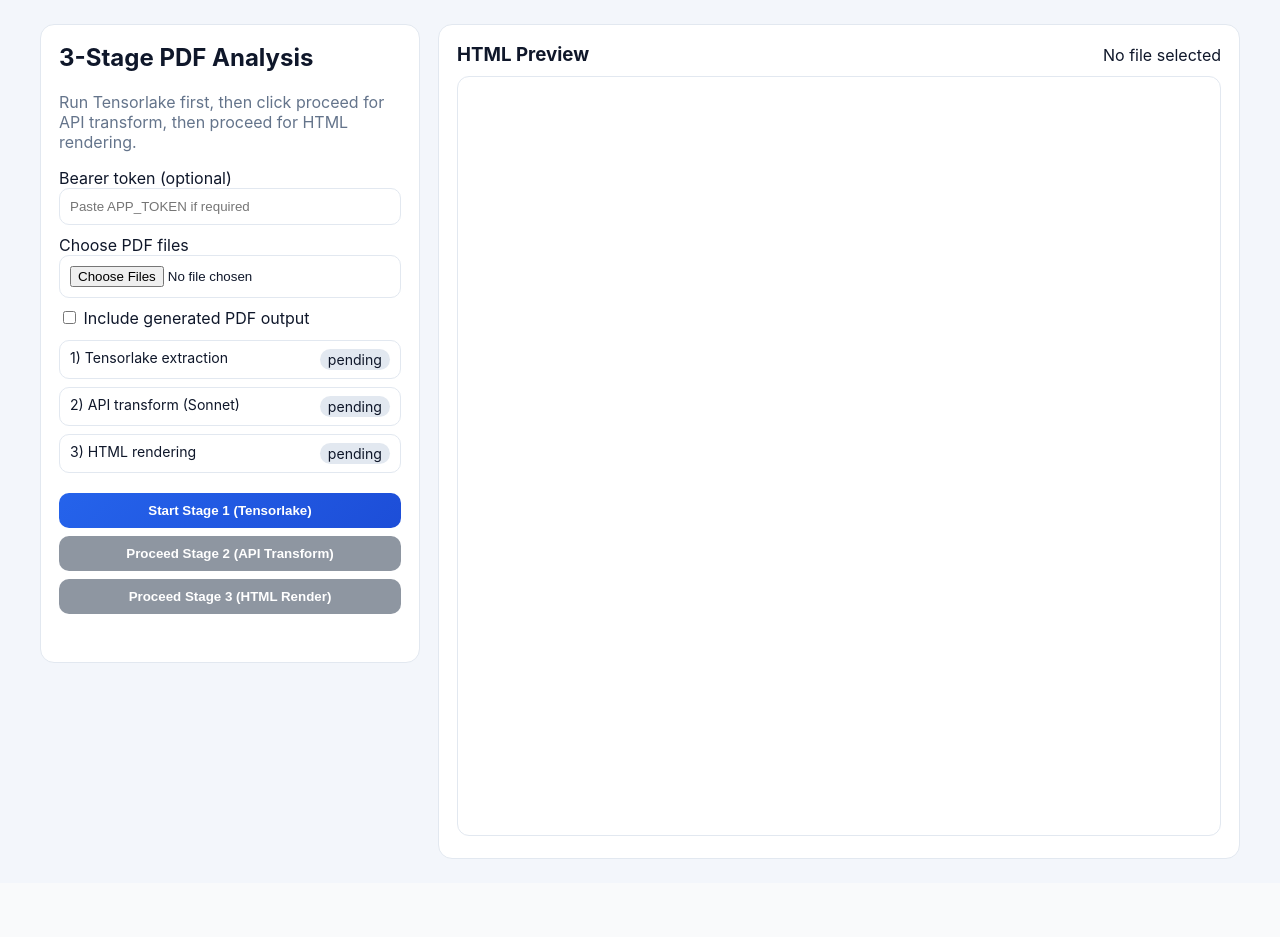
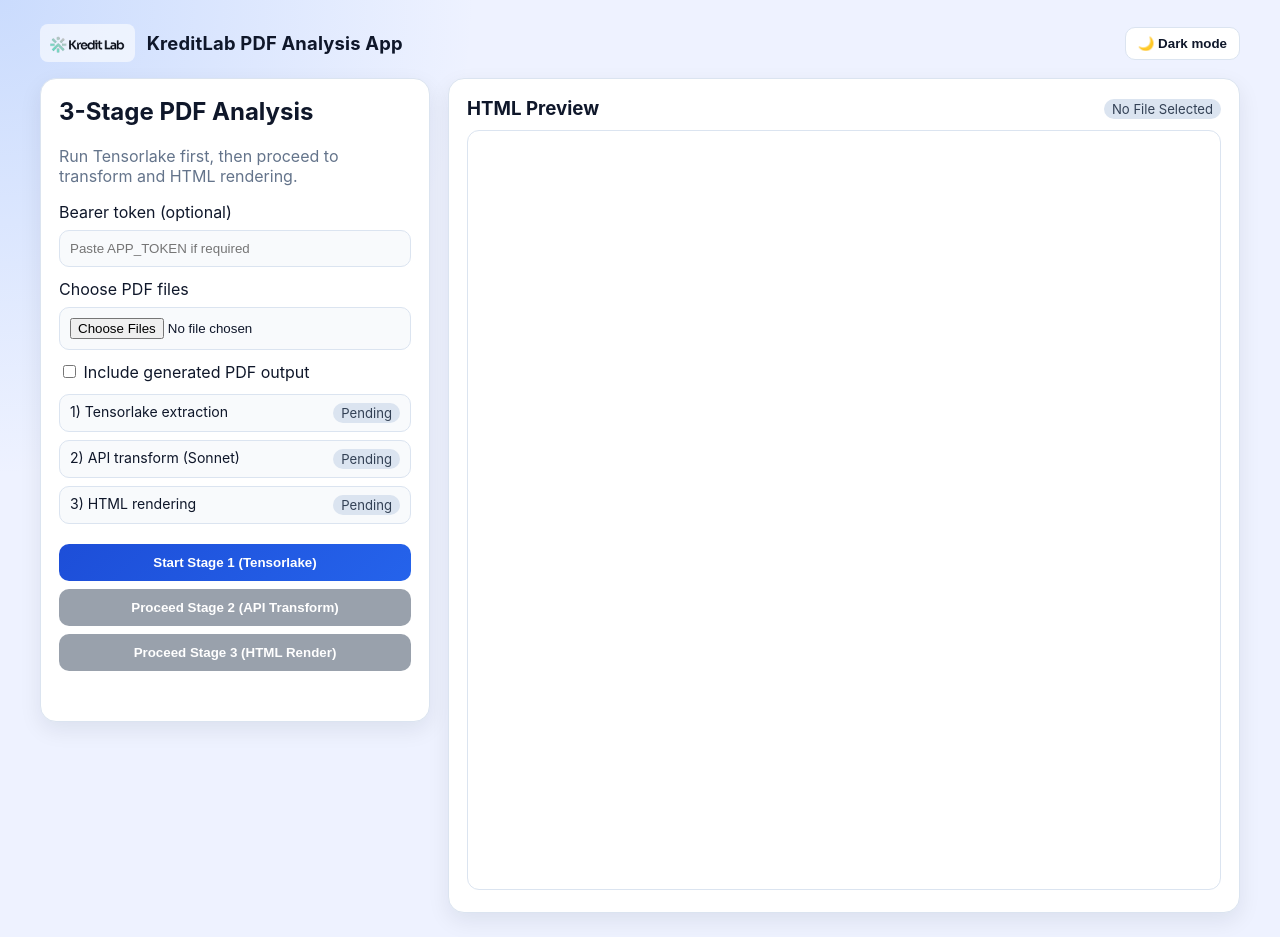
Before and after one commit to M1doriya/Display-Apps, a FastAPI app: page / in a window 1280 px wide. Before the commit the page ends 859 px from the top, so only its background shows below. Run offline with FastAPI, Linux system fonts and the light colour scheme; some libraries are stand-ins or nearby versions.

Commit message:
Polish pipeline UI with theme toggle and brand logos

```diff
--- a/integrated-app/app.py
+++ b/integrated-app/app.py
@@ -6,6 +6,7 @@ from typing import Literal, Optional
 from fastapi import Depends, FastAPI, File, Header, HTTPException, Query, Request, UploadFile
 from fastapi.middleware.cors import CORSMiddleware
 from fastapi.responses import HTMLResponse, JSONResponse
+from fastapi.staticfiles import StaticFiles
 from fastapi.templating import Jinja2Templates
 from pydantic import BaseModel
 
@@ -20,6 +21,7 @@ from pipeline import (
 app = FastAPI(title="Display-Apps Integrated Pipeline", version="1.0.0")
 BASE_DIR = Path(__file__).resolve().parent
 templates = Jinja2Templates(directory=str(BASE_DIR / "templates"))
+app.mount("/assets", StaticFiles(directory=str(BASE_DIR.parent)), name="assets")
 
 cors_origins = [origin.strip() for origin in os.environ.get("CORS_ALLOW_ORIGINS", "*").split(",") if origin.strip()]
 app.add_middleware(
--- a/integrated-app/templates/index.html
+++ b/integrated-app/templates/index.html
@@ -1,39 +1,203 @@
 <!DOCTYPE html>
-<html lang="en">
+<html lang="en" data-theme="light">
 <head>
   <meta charset="UTF-8" />
   <meta name="viewport" content="width=device-width, initial-scale=1.0" />
-  <title>Display-Apps Staged Pipeline</title>
+  <title>KreditLab Pipeline App</title>
   <style>
-    :root { --bg:#f3f6fb; --card:#fff; --text:#0f172a; --muted:#64748b; --primary:#2563eb; --success:#16a34a; --danger:#dc2626; --border:#e2e8f0; }
+    :root {
+      --bg: #eef2ff;
+      --surface: #ffffff;
+      --surface-2: #f8fafc;
+      --text: #0f172a;
+      --muted: #64748b;
+      --primary: #1d4ed8;
+      --primary-2: #2563eb;
+      --success: #16a34a;
+      --danger: #dc2626;
+      --border: #dbe4f0;
+      --shadow: 0 8px 22px rgba(15, 23, 42, 0.08);
+    }
+
+    [data-theme="dark"] {
+      --bg: #0b1220;
+      --surface: #0f172a;
+      --surface-2: #111b31;
+      --text: #e2e8f0;
+      --muted: #94a3b8;
+      --primary: #3b82f6;
+      --primary-2: #2563eb;
+      --success: #22c55e;
+      --danger: #ef4444;
+      --border: #25324a;
+      --shadow: 0 12px 28px rgba(2, 6, 23, 0.45);
+    }
+
     * { box-sizing: border-box; }
-    body { margin:0; font-family: Inter, "Segoe UI", Arial, sans-serif; background:var(--bg); color:var(--text); padding:24px; }
-    .layout { max-width:1200px; margin:0 auto; display:grid; gap:18px; grid-template-columns:380px 1fr; align-items:start; }
-    .card { background:var(--card); border:1px solid var(--border); border-radius:14px; padding:18px; }
-    .input, .token-input { width:100%; border:1px solid var(--border); border-radius:10px; padding:10px; margin-bottom:10px; }
-    .btn { width:100%; border:none; border-radius:10px; color:#fff; font-weight:600; padding:10px; cursor:pointer; margin-top:8px; background:linear-gradient(135deg,#2563eb,#1d4ed8); }
-    .btn.secondary { background:#334155; }
-    .btn:disabled { opacity:.55; cursor:not-allowed; }
-    .status { margin-top:10px; min-height:20px; font-size:.9rem; }
-    .status.success{ color:var(--success);} .status.error{color:var(--danger);}
-    .stage-list { display:grid; gap:8px; margin:12px 0; }
-    .stage { border:1px solid var(--border); border-radius:10px; padding:8px 10px; font-size:.88rem; display:flex; justify-content:space-between; }
-    .stage .pill { padding:2px 8px; border-radius:999px; background:#e2e8f0; }
-    .pill.success { background:#dcfce7; color:#166534; }
-    .pill.error { background:#fee2e2; color:#991b1b; }
-    .pill.running { background:#dbeafe; color:#1d4ed8; }
-    .result-item{ border:1px solid var(--border); border-radius:10px; padding:10px; margin-top:8px; background:#f8fafc; }
-    .result-actions{ display:flex; gap:6px; flex-wrap:wrap; margin-top:8px; }
-    .result-actions button{ border:1px solid #cbd5e1; background:#fff; border-radius:8px; padding:6px 8px; cursor:pointer; }
-    iframe { width:100%; min-height:760px; border:1px solid var(--border); border-radius:12px; background:#fff; }
-    @media (max-width:1024px){ .layout{ grid-template-columns:1fr; } iframe{ min-height:500px; } }
+    body {
+      margin: 0;
+      font-family: Inter, "Segoe UI", Arial, sans-serif;
+      background: radial-gradient(circle at top left, rgba(59,130,246,.2), transparent 30%), var(--bg);
+      color: var(--text);
+      padding: 24px;
+    }
+
+    .app-header {
+      max-width: 1200px;
+      margin: 0 auto 16px;
+      display: flex;
+      justify-content: space-between;
+      align-items: center;
+      gap: 12px;
+    }
+
+    .brand {
+      display: flex;
+      align-items: center;
+      gap: 12px;
+    }
+
+    .brand img {
+      height: 38px;
+      width: auto;
+      object-fit: contain;
+      border-radius: 8px;
+      background: rgba(255, 255, 255, 0.6);
+      padding: 4px 8px;
+    }
+
+    .brand h1 {
+      margin: 0;
+      font-size: 1.15rem;
+      letter-spacing: .2px;
+    }
+
+    .theme-btn {
+      border: 1px solid var(--border);
+      color: var(--text);
+      background: var(--surface);
+      padding: 8px 12px;
+      border-radius: 10px;
+      cursor: pointer;
+      font-weight: 600;
+    }
+
+    .layout {
+      max-width: 1200px;
+      margin: 0 auto;
+      display: grid;
+      gap: 18px;
+      grid-template-columns: 390px 1fr;
+      align-items: start;
+    }
+
+    .card {
+      background: var(--surface);
+      border: 1px solid var(--border);
+      border-radius: 16px;
+      padding: 18px;
+      box-shadow: var(--shadow);
+    }
+
+    .input, .token-input {
+      width: 100%;
+      border: 1px solid var(--border);
+      border-radius: 10px;
+      padding: 10px;
+      margin: 8px 0 12px;
+      background: var(--surface-2);
+      color: var(--text);
+    }
+
+    .btn {
+      width: 100%;
+      border: none;
+      border-radius: 10px;
+      color: #fff;
+      font-weight: 700;
+      padding: 11px;
+      cursor: pointer;
+      margin-top: 8px;
+      background: linear-gradient(135deg, var(--primary), var(--primary-2));
+    }
+
+    .btn.secondary { background: #475569; }
+    .btn:disabled { opacity: .55; cursor: not-allowed; }
+    .status { margin-top: 12px; min-height: 20px; font-size: .9rem; color: var(--muted); }
+    .status.success { color: var(--success); }
+    .status.error { color: var(--danger); }
+
+    .stage-list { display: grid; gap: 8px; margin: 12px 0; }
+
+    .stage {
+      border: 1px solid var(--border);
+      border-radius: 10px;
+      padding: 8px 10px;
+      font-size: .88rem;
+      display: flex;
+      justify-content: space-between;
+      background: var(--surface-2);
+    }
+
+    .pill {
+      padding: 2px 8px;
+      border-radius: 999px;
+      background: #dbe4f0;
+      color: #334155;
+      text-transform: capitalize;
+      font-size: .82rem;
+    }
+
+    .pill.success { background: #dcfce7; color: #166534; }
+    .pill.error { background: #fee2e2; color: #991b1b; }
+    .pill.running { background: #dbeafe; color: #1d4ed8; }
+
+    .result-item {
+      border: 1px solid var(--border);
+      border-radius: 10px;
+      padding: 10px;
+      margin-top: 8px;
+      background: var(--surface-2);
+    }
+
+    .result-actions { display: flex; gap: 6px; flex-wrap: wrap; margin-top: 8px; }
+
+    .result-actions button {
+      border: 1px solid var(--border);
+      background: var(--surface);
+      color: var(--text);
+      border-radius: 8px;
+      padding: 6px 8px;
+      cursor: pointer;
+    }
+
+    iframe {
+      width: 100%;
+      min-height: 760px;
+      border: 1px solid var(--border);
+      border-radius: 12px;
+      background: #fff;
+    }
+
+    @media (max-width: 1024px) {
+      .layout { grid-template-columns: 1fr; }
+      iframe { min-height: 500px; }
+    }
   </style>
 </head>
 <body>
+  <header class="app-header">
+    <div class="brand">
+      <img id="brandLogo" src="/assets/KreditLab-light.png" alt="KreditLab logo" />
+      <h1>KreditLab PDF Analysis App</h1>
+    </div>
+    <button id="themeToggle" class="theme-btn" type="button">🌙 Dark mode</button>
+  </header>
+
   <div class="layout">
     <section class="card">
       <h2 style="margin-top:0;">3-Stage PDF Analysis</h2>
-    <p style="margin-top:0;color:#64748b;">Run Tensorlake first, then click proceed for API transform, then proceed for HTML rendering.</p>
+      <p style="margin-top:0;color:var(--muted);">Run Tensorlake first, then proceed to transform and HTML rendering.</p>
 
       <label for="token">Bearer token (optional)</label>
       <input id="token" class="token-input" placeholder="Paste APP_TOKEN if required" />
@@ -70,25 +234,30 @@ const statusEl = document.getElementById('status');
 const preview = document.getElementById('preview');
 const resultsEl = document.getElementById('results');
 const previewLabel = document.getElementById('previewLabel');
+const themeToggle = document.getElementById('themeToggle');
+const brandLogo = document.getElementById('brandLogo');
 
-const stageState = {
-  extracted: [],
-  transformed: [],
-  rendered: []
-};
+const stageState = { extracted: [], transformed: [], rendered: [] };
+
+function applyTheme(theme) {
+  document.documentElement.setAttribute('data-theme', theme);
+  const dark = theme === 'dark';
+  brandLogo.src = dark ? '/assets/KreditLab-dark.png' : '/assets/KreditLab-light.png';
+  themeToggle.textContent = dark ? '☀️ Light mode' : '🌙 Dark mode';
+  localStorage.setItem('kreditlab-theme', theme);
+}
+
+const savedTheme = localStorage.getItem('kreditlab-theme') || 'light';
+applyTheme(savedTheme);
+themeToggle.addEventListener('click', () => applyTheme(document.documentElement.getAttribute('data-theme') === 'dark' ? 'light' : 'dark'));
 
 function collectStageErrors(items) {
-  return (items || [])
-    .filter(item => item.status === 'error')
-    .map(item => `${item.filename || 'unknown file'}: ${item.error || 'Unknown error'}`);
+  return (items || []).filter(item => item.status === 'error').map(item => `${item.filename || 'unknown file'}: ${item.error || 'Unknown error'}`);
 }
 
 function renderStageErrors(title, items) {
   const errors = collectStageErrors(items);
-  if (!errors.length) {
-    return;
-  }
-
+  if (!errors.length) return;
   const row = document.createElement('div');
   row.className = 'result-item';
   row.innerHTML = `<div><strong>${title}</strong></div>`;
@@ -108,7 +277,7 @@ function renderStageErrors(title, items) {
   resultsEl.prepend(row);
 }
 
-function authHeaders(extra={}) {
+function authHeaders(extra = {}) {
   const token = document.getElementById('token').value.trim();
   return token ? { ...extra, Authorization: `Bearer ${token}` } : extra;
 }
@@ -119,14 +288,39 @@ function setStage(id, state) {
   el.textContent = state;
 }
 
-function setStatus(message, isError=false) {
+function setStatus(message, isError = false) {
   statusEl.className = `status ${isError ? 'error' : 'success'}`;
   statusEl.textContent = message;
 }
 
 function fileStem(filename) { return filename.replace(/\.[^.]+$/, '') || 'report'; }
-function downloadTextFile(filename, content, mime) { const blob = new Blob([content], { type:mime }); const url = URL.createObjectURL(blob); const a = document.createElement('a'); a.href = url; a.download = filename; document.body.appendChild(a); a.click(); a.remove(); URL.revokeObjectURL(url); }
-function downloadPdfBase64(filename, base64String) { const bytes = Uint8Array.from(atob(base64String), c => c.charCodeAt(0)); const blob = new Blob([bytes], { type:'application/pdf' }); const url = URL.createObjectURL(blob); const a = document.createElement('a'); a.href = url; a.download = filename; document.body.appendChild(a); a.click(); a.remove(); URL.revokeObjectURL(url); }
+
+function downloadTextFile(filename, content, mime) {
+  const blob = new Blob([content], { type: mime });
+  const url = URL.createObjectURL(blob);
+  const a = document.createElement('a');
+  a.href = url;
+  a.download = filename;
+  document.body.appendChild(a);
+  a.click();
+  a.remove();
+  setTimeout(() => URL.revokeObjectURL(url), 500);
+}
+
+function downloadPdfBase64(filename, base64) {
+  const bin = atob(base64);
+  const arr = new Uint8Array(bin.length);
+  for (let i = 0; i < bin.length; i += 1) arr[i] = bin.charCodeAt(i);
+  const blob = new Blob([arr], { type: 'application/pdf' });
+  const url = URL.createObjectURL(blob);
+  const a = document.createElement('a');
+  a.href = url;
+  a.download = filename;
+  document.body.appendChild(a);
+  a.click();
+  a.remove();
+  setTimeout(() => URL.revokeObjectURL(url), 500);
+}
 
 function renderResults() {
   resultsEl.innerHTML = '';
@@ -138,14 +332,32 @@ function renderResults() {
     if (!entry.error) {
       const actions = document.createElement('div');
       actions.className = 'result-actions';
-      const previewBtn = document.createElement('button'); previewBtn.textContent = 'Preview'; previewBtn.onclick = () => { preview.srcdoc = entry.html; previewLabel.textContent = entry.filename; };
-      const jsonBtn = document.createElement('button'); jsonBtn.textContent = 'JSON'; jsonBtn.onclick = () => downloadTextFile(`${fileStem(entry.filename)}.kreditlab.json`, JSON.stringify(entry.kreditlab_json, null, 2), 'application/json');
-      const htmlBtn = document.createElement('button'); htmlBtn.textContent = 'HTML'; htmlBtn.onclick = () => downloadTextFile(`${fileStem(entry.filename)}.report.html`, entry.html, 'text/html');
+      const previewBtn = document.createElement('button');
+      previewBtn.textContent = 'Preview';
+      previewBtn.onclick = () => { preview.srcdoc = entry.html; previewLabel.textContent = entry.filename; };
+
+      const jsonBtn = document.createElement('button');
+      jsonBtn.textContent = 'JSON';
+      jsonBtn.onclick = () => downloadTextFile(`${fileStem(entry.filename)}.kreditlab.json`, JSON.stringify(entry.kreditlab_json, null, 2), 'application/json');
+
+      const htmlBtn = document.createElement('button');
+      htmlBtn.textContent = 'HTML';
+      htmlBtn.onclick = () => downloadTextFile(`${fileStem(entry.filename)}.report.html`, entry.html, 'text/html');
+
       actions.append(previewBtn, jsonBtn, htmlBtn);
-      if (entry.pdf_base64) { const pdfBtn = document.createElement('button'); pdfBtn.textContent = 'PDF'; pdfBtn.onclick = () => downloadPdfBase64(`${fileStem(entry.filename)}.report.pdf`, entry.pdf_base64); actions.append(pdfBtn); }
+      if (entry.pdf_base64) {
+        const pdfBtn = document.createElement('button');
+        pdfBtn.textContent = 'PDF';
+        pdfBtn.onclick = () => downloadPdfBase64(`${fileStem(entry.filename)}.report.pdf`, entry.pdf_base64);
+        actions.append(pdfBtn);
+      }
       row.appendChild(actions);
-      if (idx === 0 && !preview.srcdoc) { preview.srcdoc = entry.html; previewLabel.textContent = entry.filename; }
+      if (idx === 0 && !preview.srcdoc) {
+        preview.srcdoc = entry.html;
+        previewLabel.textContent = entry.filename;
       }
+    }
+
     resultsEl.appendChild(row);
   });
 }
@@ -162,24 +374,25 @@ document.getElementById('runStage1Btn').addEventListener('click', async () => {
   const files = Array.from(document.getElementById('pdfFiles').files || []);
   if (!files.length) return alert('Please choose at least one PDF file.');
 
-  setStage('stage1', 'running'); setStage('stage2', 'pending'); setStage('stage3', 'pending');
+  setStage('stage1', 'running');
+  setStage('stage2', 'pending');
+  setStage('stage3', 'pending');
   document.getElementById('runStage2Btn').disabled = true;
   document.getElementById('runStage3Btn').disabled = true;
-  preview.srcdoc = ''; previewLabel.textContent = 'No file selected';
+  preview.srcdoc = '';
+  previewLabel.textContent = 'No file selected';
   resultsEl.innerHTML = '';
 
-  const formData = new FormData(); files.forEach(file => formData.append('files', file));
+  const formData = new FormData();
+  files.forEach(file => formData.append('files', file));
   try {
     setStatus('Running stage 1 with Tensorlake...');
-    const response = await fetch('/stage/tensorlake', { method:'POST', headers: authHeaders(), body: formData });
+    const response = await fetch('/stage/tensorlake', { method: 'POST', headers: authHeaders(), body: formData });
     const data = await parseResponse(response);
     stageState.extracted = data.results || [];
     renderStageErrors('Stage 1 errors', stageState.extracted);
     const failed = stageState.extracted.filter(x => x.status === 'error').length;
-    if (failed === stageState.extracted.length) {
-      const details = collectStageErrors(stageState.extracted).join(' | ');
-      throw new Error(`All files failed in stage 1. ${details}`);
-    }
+    if (failed === stageState.extracted.length) throw new Error(`All files failed in stage 1. ${collectStageErrors(stageState.extracted).join(' | ')}`);
     setStage('stage1', failed ? 'error' : 'success');
     setStatus(`Stage 1 completed. Success: ${stageState.extracted.length - failed}, Failed: ${failed}. Click Proceed for Stage 2.`, !!failed);
     document.getElementById('runStage2Btn').disabled = false;
@@ -190,25 +403,22 @@ document.getElementById('runStage1Btn').addEventListener('click', async () => {
 });
 
 document.getElementById('runStage2Btn').addEventListener('click', async () => {
-  const items = stageState.extracted.filter(x => x.status === 'success').map(x => ({ filename:x.filename, extraction_result:x.extraction_result }));
+  const items = stageState.extracted.filter(x => x.status === 'success').map(x => ({ filename: x.filename, extraction_result: x.extraction_result }));
   if (!items.length) return alert('No successful stage 1 data found.');
 
   setStage('stage2', 'running');
   try {
     setStatus('Running stage 2 API transform using Sonnet model...');
     const response = await fetch('/stage/transform', {
-      method:'POST',
+      method: 'POST',
       headers: authHeaders({ 'Content-Type': 'application/json' }),
-      body: JSON.stringify({ items })
+      body: JSON.stringify({ items }),
     });
     const data = await parseResponse(response);
     stageState.transformed = data.results || [];
     renderStageErrors('Stage 2 errors', stageState.transformed);
     const failed = stageState.transformed.filter(x => x.status === 'error').length;
-    if (failed === stageState.transformed.length) {
-      const details = collectStageErrors(stageState.transformed).join(' | ');
-      throw new Error(`All files failed in stage 2. ${details}`);
-    }
+    if (failed === stageState.transformed.length) throw new Error(`All files failed in stage 2. ${collectStageErrors(stageState.transformed).join(' | ')}`);
     setStage('stage2', failed ? 'error' : 'success');
     setStatus(`Stage 2 completed. Success: ${stageState.transformed.length - failed}, Failed: ${failed}. Click Proceed for Stage 3.`, !!failed);
     document.getElementById('runStage3Btn').disabled = false;
@@ -219,16 +429,16 @@ document.getElementById('runStage2Btn').addEventListener('click', async () => {
 });
 
 document.getElementById('runStage3Btn').addEventListener('click', async () => {
-  const items = stageState.transformed.filter(x => x.status === 'success').map(x => ({ filename:x.filename, kreditlab_json:x.kreditlab_json }));
+  const items = stageState.transformed.filter(x => x.status === 'success').map(x => ({ filename: x.filename, kreditlab_json: x.kreditlab_json }));
   if (!items.length) return alert('No successful stage 2 data found.');
 
   setStage('stage3', 'running');
   try {
     setStatus('Rendering HTML in stage 3...');
     const response = await fetch('/stage/render', {
-      method:'POST',
+      method: 'POST',
       headers: authHeaders({ 'Content-Type': 'application/json' }),
-      body: JSON.stringify({ items, include_pdf: document.getElementById('includePdf').checked })
+      body: JSON.stringify({ items, include_pdf: document.getElementById('includePdf').checked }),
     });
     const data = await parseResponse(response);
     stageState.rendered = data.results || [];
```
Lines whose indentation alone changed are shown as unchanged.
